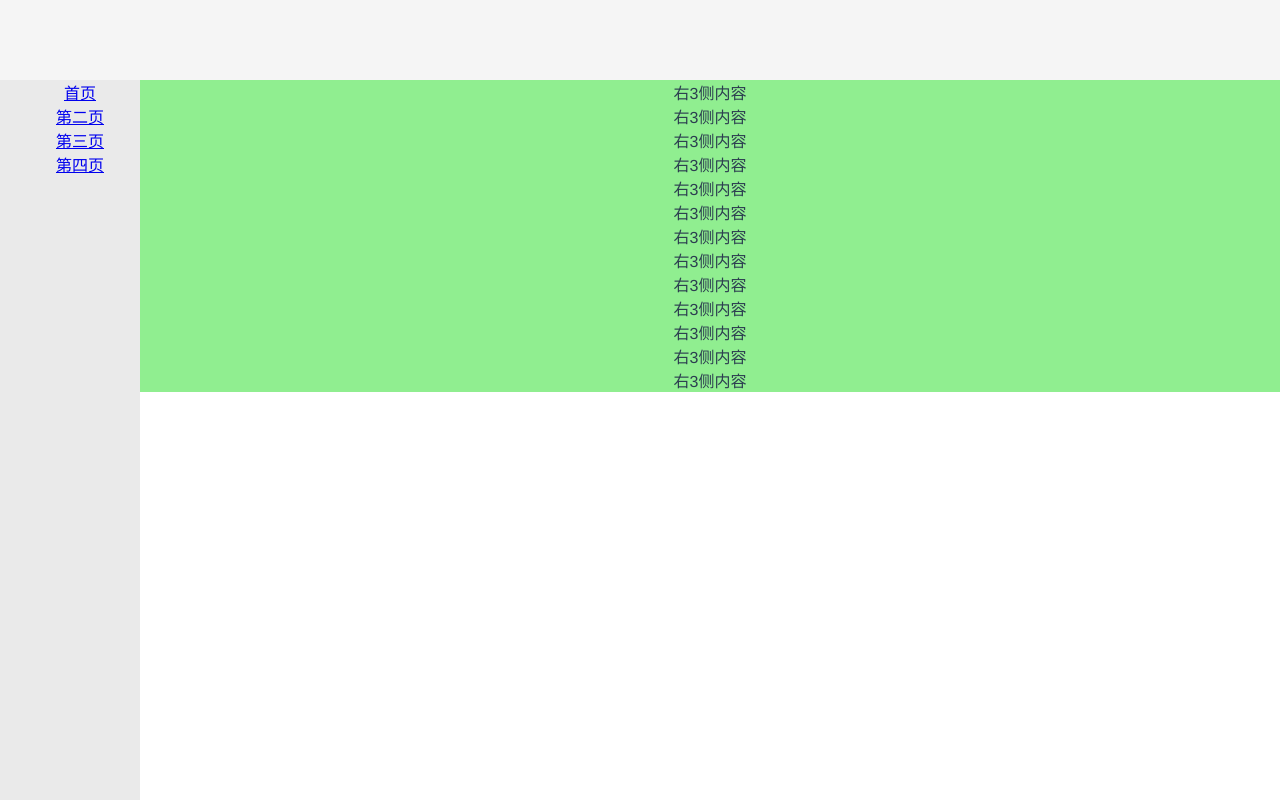
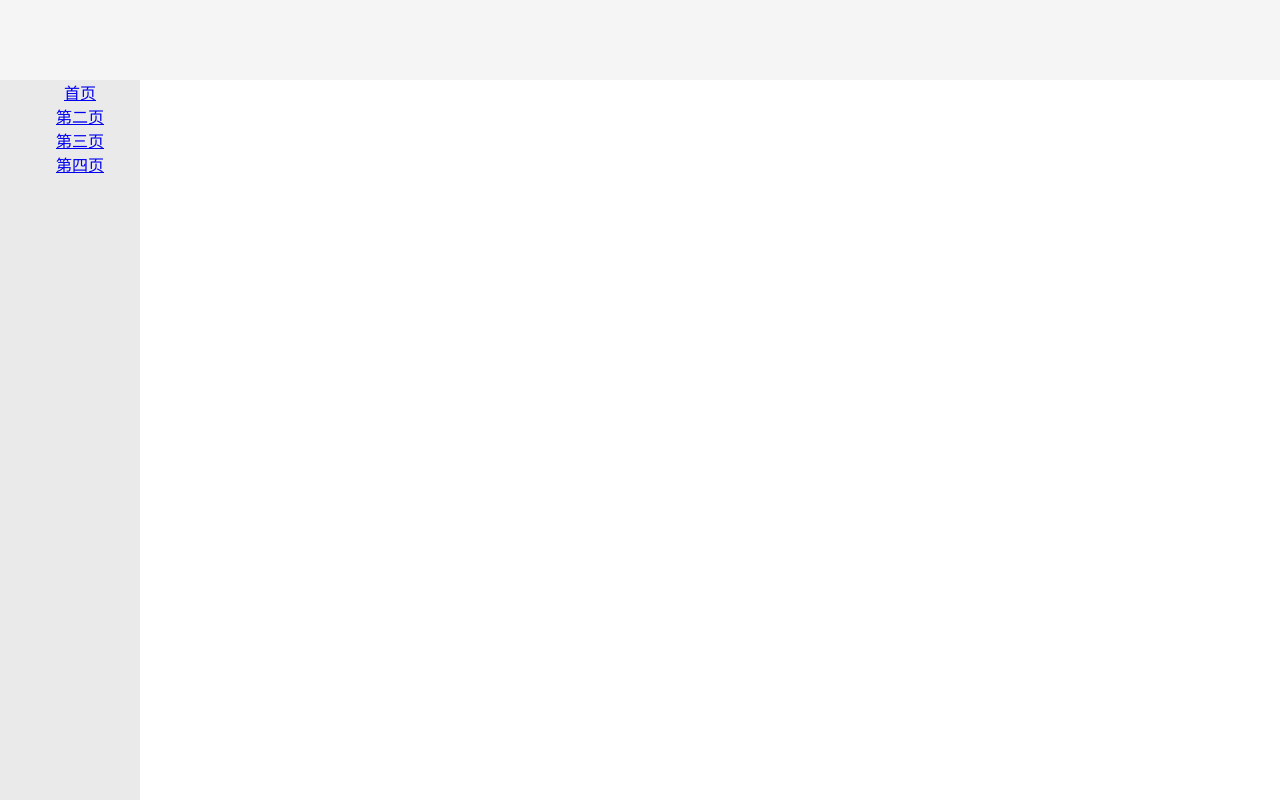
Before and after one commit to happyPanghu/vue2, a Vue app: page / in a window 1280 px wide. Built offline with nearby package versions, Linux system fonts and the light colour scheme.

Commit message:
addddddddddd

```diff
--- a/src/components/common/right.vue
+++ b/src/components/common/right.vue
@@ -1,18 +1,6 @@
 <template>
   <div class="right-side">
-    <p>右3侧内容</p>
-    <p>右3侧内容</p>
-    <p>右3侧内容</p>
-    <p>右3侧内容</p>
-    <p>右3侧内容</p>
-    <p>右3侧内容</p>
-    <p>右3侧内容</p>
-    <p>右3侧内容</p>
-    <p>右3侧内容</p>
-    <p>右3侧内容</p>
-    <p>右3侧内容</p>
-    <p>右3侧内容</p>
-    <p>右3侧内容</p>
+    <router-view />
   </div>
 </template>
 <script>
```
